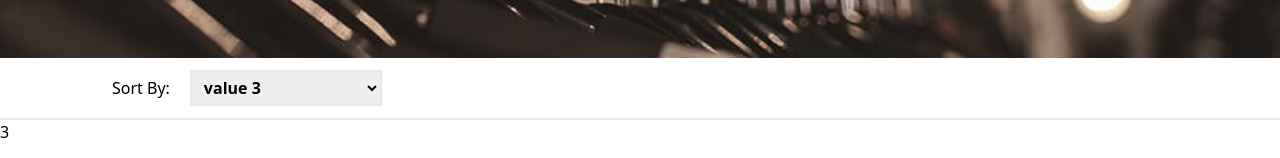
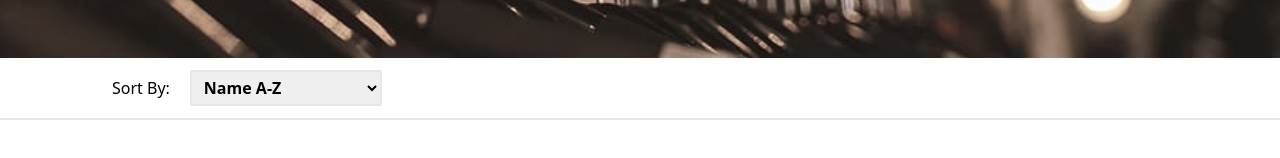
Before and after one commit to F9Uf/cloth-shop, a React (Vite) app: page / in a window 1280 px wide. Shown: the part 326-484 px from the top of the page. Built offline with nearby package versions, Linux system fonts and the light colour scheme; the HTML template or start-up script is replaced by a standard one.

Commit message:
create function to sort product list by use selected

```diff
--- a/src/page/HomePage.jsx
+++ b/src/page/HomePage.jsx
@@ -1,4 +1,4 @@
-import React, { useState } from 'react'
+import React, { useEffect, useState } from 'react'
 import useProduct from '../hooks/product'
 
 import TheBanner from '../components/TheBanner'
@@ -9,18 +9,33 @@ import productsJson from '../assets/data.json'
 
 const HomePage = () => {
   const [products, setProducts] = useProduct(productsJson);
-  const [sortBy, setSortBy] = useState('3')
+  const [sortBy, setSortBy] = useState('0')
 
   const [sortByOptions, _] = useState([
-    { id: 0, value: '0', text: 'value 0' },
-    { id: 1, value: '1', text: 'value 1' },
-    { id: 2, value: '2', text: 'value 2' },
-    { id: 3, value: '3', text: 'value 3' },
+    { id: 0, value: '0', text: 'Name A-Z' },
+    { id: 1, value: '1', text: 'Name Z-A' },
+    { id: 2, value: '2', text: 'Price Low to High' },
+    { id: 3, value: '3', text: 'Price High to Low' },
   ])
 
   function handlerSortByChange(value) {
     setSortBy(value)
+    let tempProduct = [...products]
+    if (value === '0') {
+      tempProduct = tempProduct.sort((a, b) => a.name.localeCompare(b.name))
+    } else if (value === '1') {
+      tempProduct = tempProduct.sort((a, b) => b.name.localeCompare(a.name))
+    } else if (value === '2') {
+      tempProduct = tempProduct.sort((a, b) => a.price - b.price)
+    } else if (value === '3') {
+      tempProduct = tempProduct.sort((a, b) => b.price - a.price)
+    }
+    setProducts(tempProduct)
   }
+
+  useEffect(() => {
+    handlerSortByChange(sortBy)
+  }, [sortBy])
 
   return (
     <>
@@ -30,7 +45,6 @@ const HomePage = () => {
         sortByChange={handlerSortByChange}
         sortBy={sortBy}
       />
-      {sortBy}
       <TheContent products={products} />
     </>
   )
```
